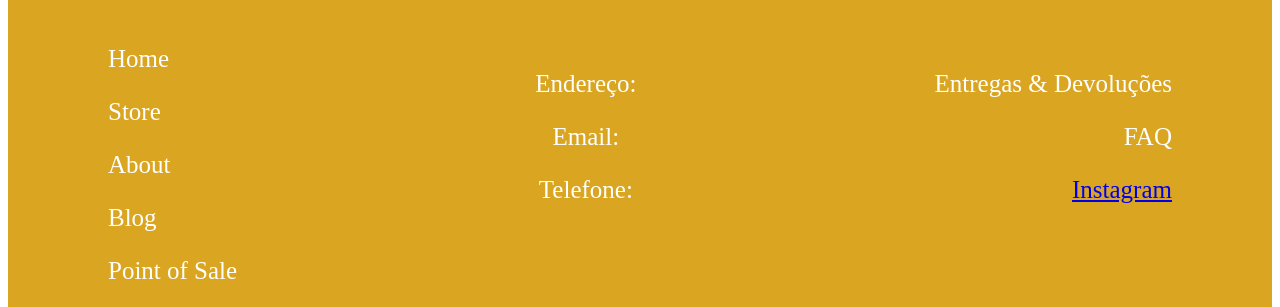
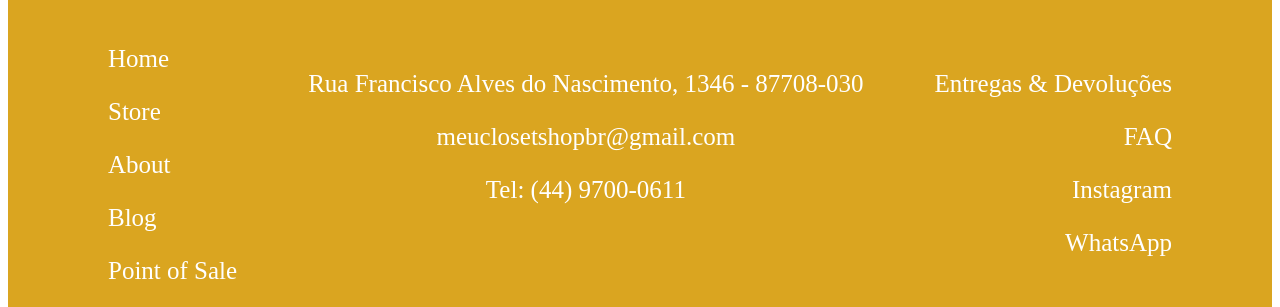
Before and after one commit to WesleyGCO/meucloset.shop-Frontend, a plain HTML site: page Frontend/html/index.html in a window 1280 px wide. Shown: the part 2563-2870 px from the top of the page. Drawn offline with Linux system fonts and the light colour scheme.

Commit message:
Adição das informações do rodapé

```diff
--- a/Frontend/css/style.css
+++ b/Frontend/css/style.css
@@ -229,3 +229,8 @@
     margin-bottom: 10px;
     font-size: 25px;
 }
+
+.direita a {
+    color: white;
+    text-decoration: none;
+}
--- a/Frontend/html/index.html
+++ b/Frontend/html/index.html
@@ -79,15 +79,16 @@
             </div>
 
             <div>
-                <p class="centro">Endereço:</p>
-                <p class="centro">Email:</p>
-                <p class="centro">Telefone:</p>
+                <p class="centro">Rua Francisco Alves do Nascimento, 1346 - 87708-030</p>
+                <p class="centro">meuclosetshopbr@gmail.com</p>
+                <p class="centro">Tel: (44) 9700-0611</p>
             </div>
 
             <div>
                 <p class="direita">Entregas & Devoluções</p>
                 <p class="direita">FAQ</p>
                 <P class="direita"><a href="https://www.instagram.com/meucloset.shop?igshid=MzRIODBiNWFIZA==">Instagram</a></P>
+                <p class="direita"><a href="Link do Whats">WhatsApp</a></p>
             </div>
         </div>
 
```
